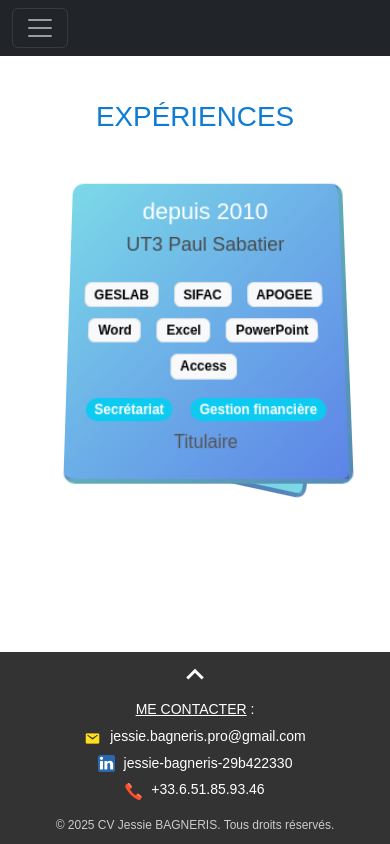
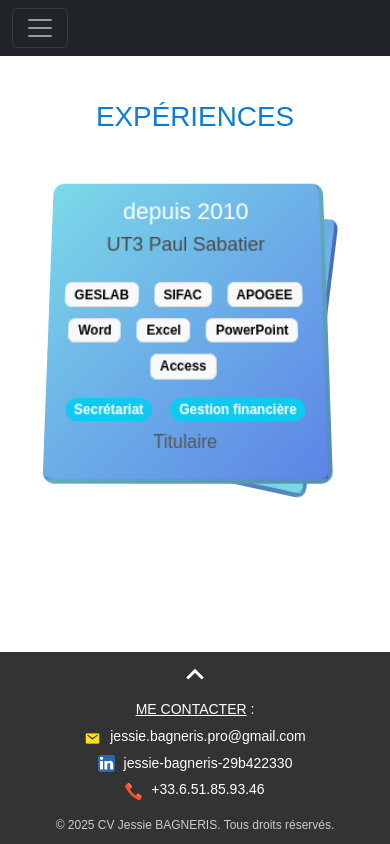
Before and after one commit to JessieB-pro/my-cv, a React (Vite) app: page /experiences in a window 390 px wide. In both pictures the pointer is over the item 262 px from the left and 312 px from the top of the page. Built offline with nearby package versions, Linux system fonts and the light colour scheme; no server answers; a web font is replaced by a local one.

Commit message:
small screen test animation Experiences

```diff
--- a/src/App.css
+++ b/src/App.css
@@ -695,7 +695,7 @@ p {
     z-index: 3;
     width: 50vw;
     margin-top: 0;
-    margin-left: -40px;
+    margin-left: -50px;
 }
 
 #corporateStyle {
@@ -719,7 +719,7 @@ p {
     #experiences ul li:hover {
         width: 65vw;
         margin-top: 0;
-        margin-left: -60px;
+        margin-left: -80px;
     }
 }
 
```
